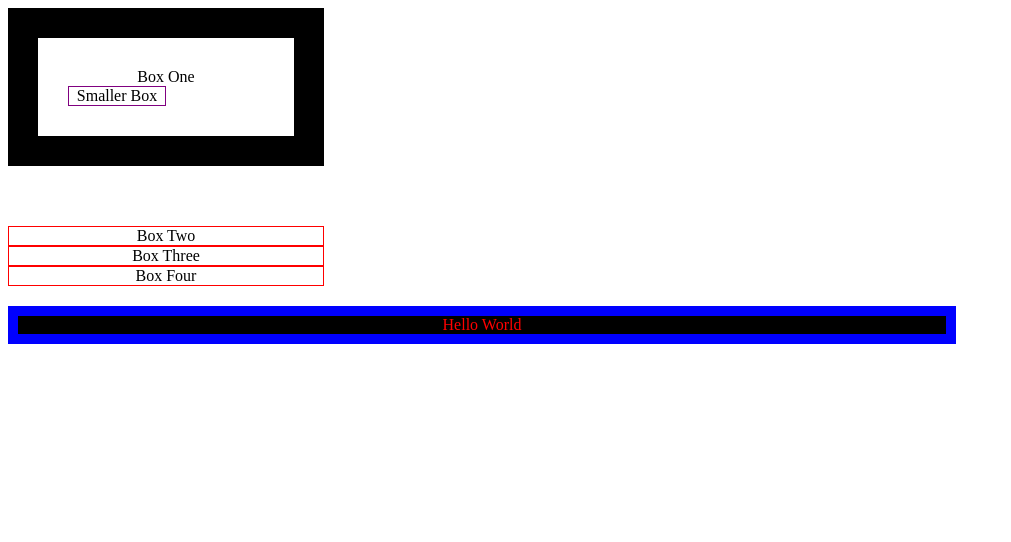
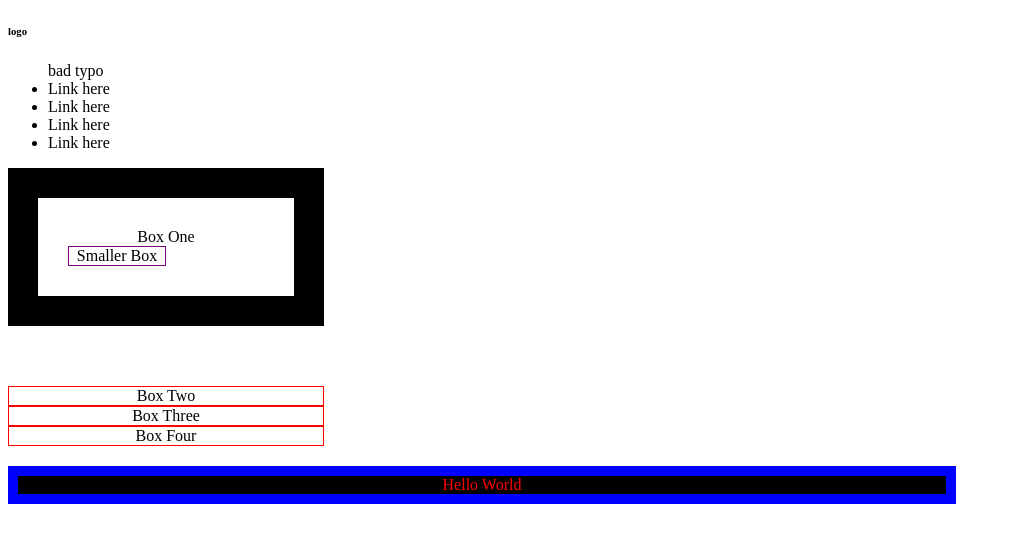
Before and after one commit to CodeupClassroom/java-cohort-web-exercises, a website: page lecture_view_kenneth.html in a window 1280 px wide. Shown: the whole page, without its empty margins (0-1011 px from the left). Drawn offline with Linux system fonts and the light colour scheme.

Commit message:
switching drivers - completed nav feature in html - kh

```diff
--- a/lecture_view_kenneth.html
+++ b/lecture_view_kenneth.html
@@ -7,11 +7,24 @@
 </head>
 <body>
 
+<!--10/07 kh finished nav feature -->
+<nav>
+    <h6>logo</h6>
+    <ul> bad typo
+        <li>Link here</li>
+        <li>Link here</li>
+        <li>Link here</li>
+        <li>Link here</li>
+    </ul>
+</nav>
+
 
 <div class="box margin-padding" id="boxOne">Box One
 
 <div id="smallBox">Smaller Box</div>
 </div>
+
+
 
 <div class="box margin-padding" id="boxTwo">Box Two</div>
 
```
